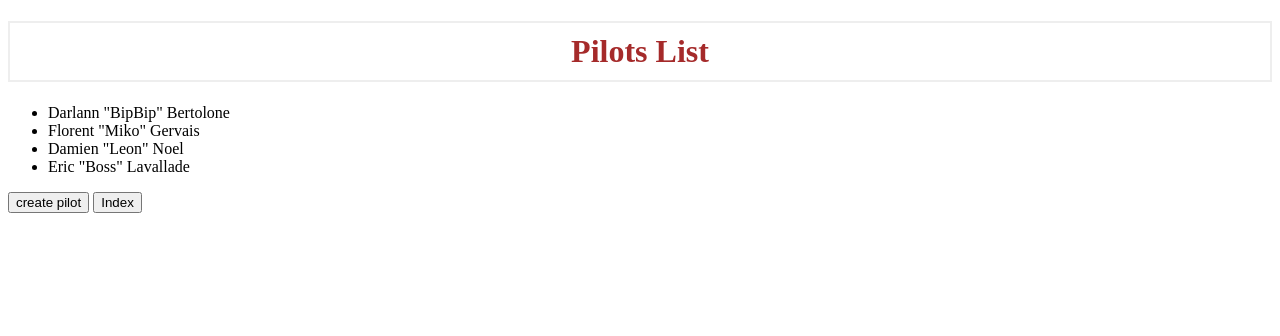
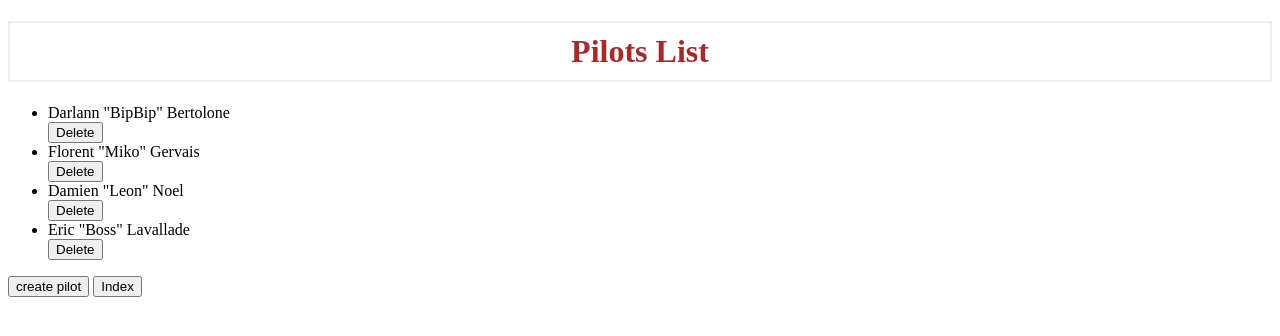
Before and after one commit to DarlannB/siteweb_Flask, a Flask app: page /pilot_list in a window 1280 px wide. Shown: the top 336 px of the page. Run offline with Flask 3, Linux system fonts and the light colour scheme; data comes from the database, SQL or seed files in the repository; both versions use the stored data as it was after the commit.

Commit message:
delete pilot button

```diff
--- a/app.py
+++ b/app.py
@@ -87,5 +87,14 @@ def pilotList():
     result_list = fetch_all(query)
     return render_template('pilot.html', pilots=result_list)
 
+@app.route('/delete_pilot/<int:pilot_id>', methods=['POST', 'DELETE'])
+def delete_pilot(pilot_id):
+    if request.method in ['POST', 'DELETE']:
+        query = "DELETE FROM pilot WHERE PilotID = ?"
+        parameters = (pilot_id,)
+        execute_query(query, parameters)
+
+        return redirect(url_for('pilotList'))
+
 if __name__ == '__main__':
     app.run(debug=True)
--- a/templates/index.html
+++ b/templates/index.html
@@ -7,6 +7,6 @@
 <body>
     <h1>Suivi de formation</h1>
     <button onclick="window.location.href = '/promotions';">Promotion Overview</button>
-    <button onclick="window.location.href = '/create_pilot';">Create Pilot</button>
+    <button onclick="window.location.href = '/pilot_list';">Pilots Overview</button>
 </body>
 </html>
--- a/templates/pilot.html
+++ b/templates/pilot.html
@@ -11,6 +11,10 @@
         {% for pilot in pilots %}
             <li>
                 {{pilot.PilotName}} "{{ pilot.PilotCodeName }}" {{ pilot.PilotSurname }}
+                <form method="POST" action="/delete_pilot/{{ pilot.PilotID }}">
+                    <input type="hidden" name="_method" value="DELETE">
+                    <button type="submit">Delete</button>
+                </form>
             </li>
         {% endfor %}
     </ul>
```
Also changed, not shown: database.db.
